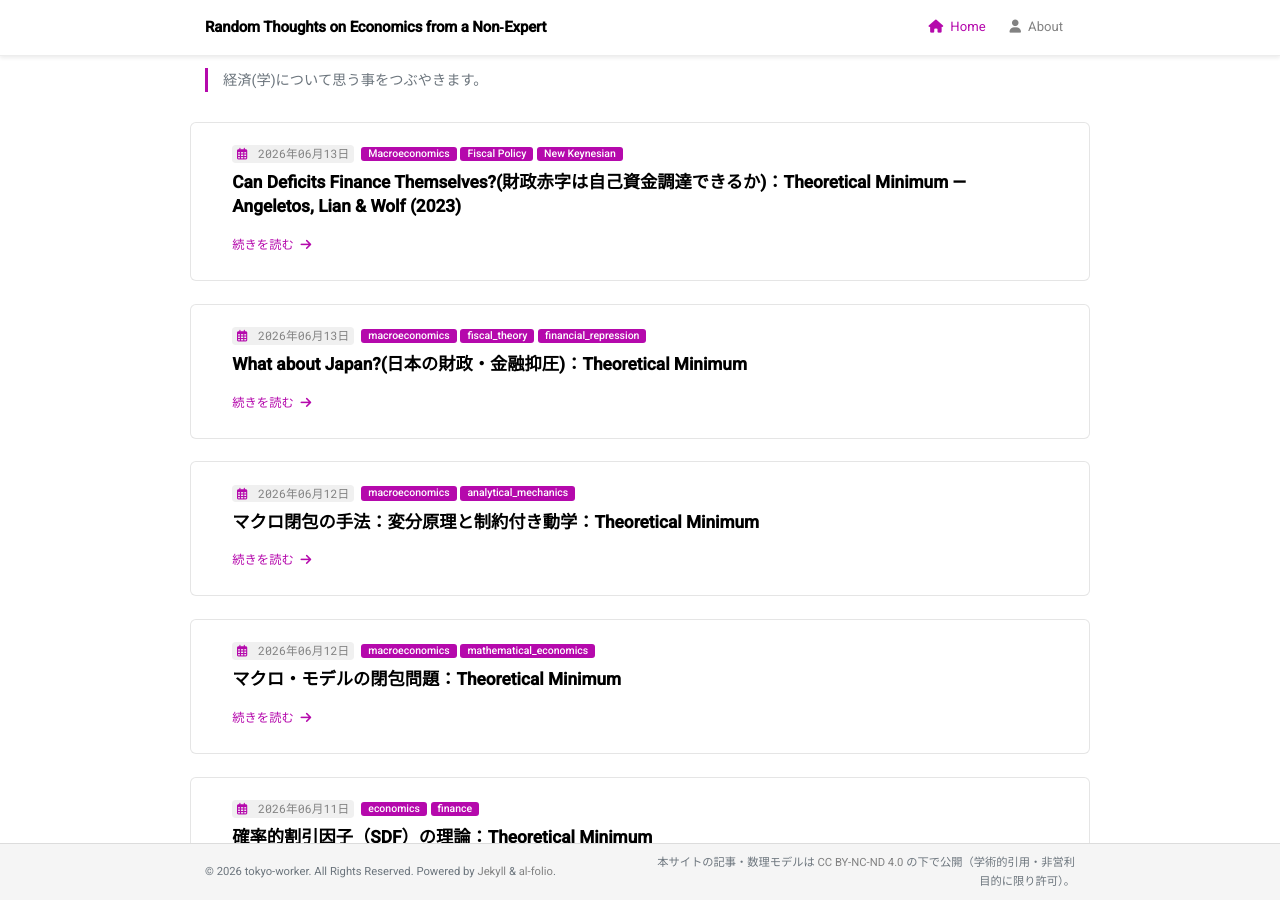
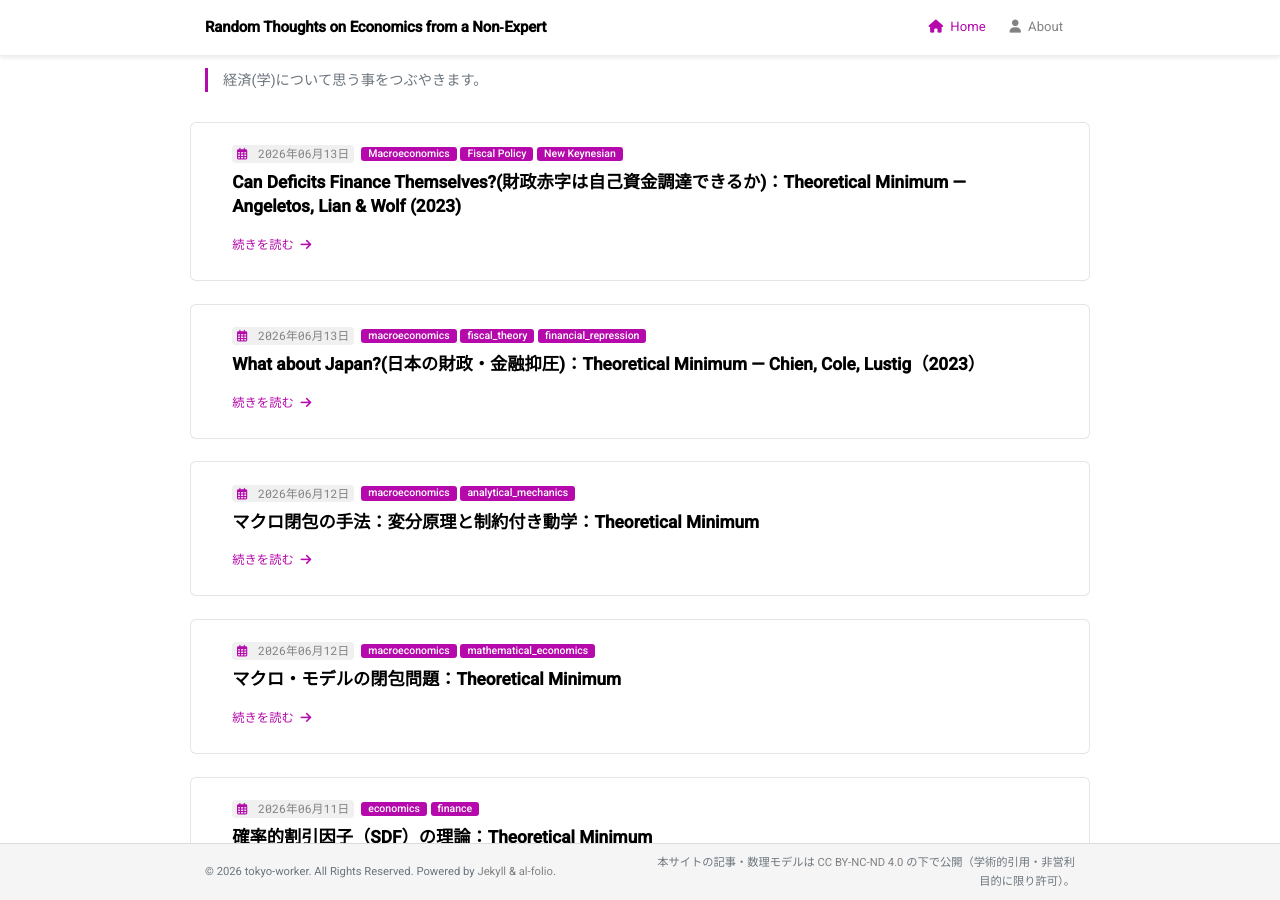
Before and after one commit to tokyo-worker/tokyo-worker.github.io, a Jekyll site: the page built from index.md, in a window 1280 px wide and 900 px high. Built offline with Jekyll 4.4.1, drawn with Linux system fonts in a browser that asks for light colours.

Commit message:
what about japan修正

```diff
--- a/_posts/2026-06-13-what_about_japan_theoretical_minimum.md
+++ b/_posts/2026-06-13-what_about_japan_theoretical_minimum.md
@@ -1,6 +1,6 @@
 ---
 layout: post
-title: "What about Japan?(日本の財政・金融抑圧)：Theoretical Minimum"
+title: "What about Japan?(日本の財政・金融抑圧)：Theoretical Minimum — Chien, Cole, Lustig（2023）"
 date: 2026-06-13 00:00:00 +0900
 categories: [macroeconomics, fiscal_theory, financial_repression]
 math: true
```
